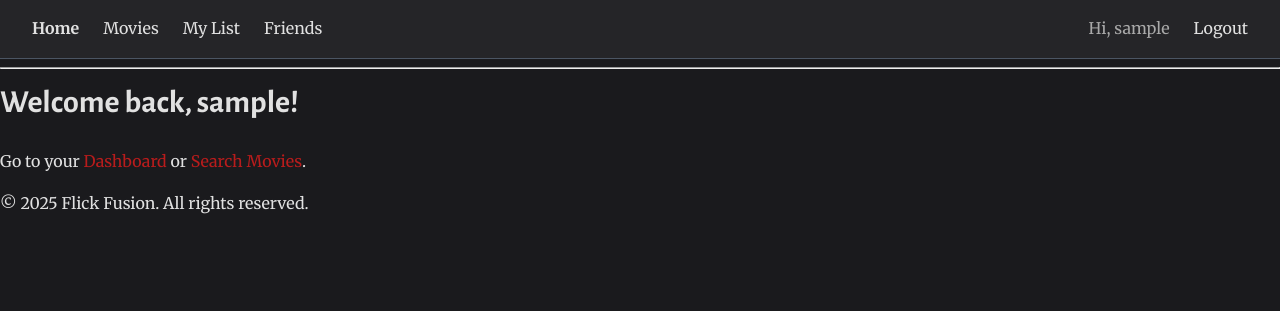
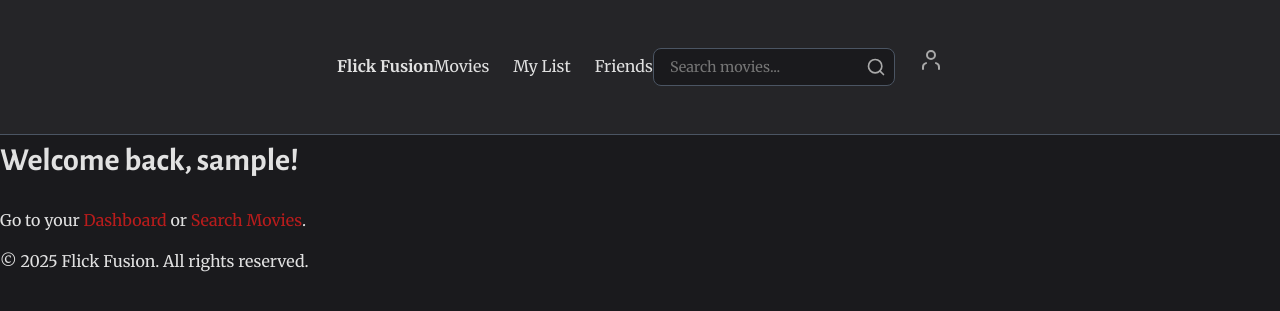
Before and after one commit to diegocardona11/Flick-Fusion-, a PHP site: page /index.php in a window 1280 px wide. Shown: the top 311 px of the page. Run offline with PHP 8.4, Linux system fonts and the light colour scheme; the visitor is signed in with stand-in values (Sample User, id 1).

Commit message:
Refactor header and footer structure, enhance navbar functionality, and implement user dropdown menu with search feature.

```diff
--- a/public/css/styles.css
+++ b/public/css/styles.css
@@ -82,6 +82,7 @@
  /* ---- 3. Component Styles ---- */
  /* This section includes styles for common components used across the site. */
 
+/* Header & Navigation */
  header {
     background-color: var(--surface-dark);
     padding: 1rem 2rem;
@@ -106,9 +107,121 @@
  }
 
  header span {
-    margin-left: auto; /* Pushes user info to the right */
+    margin-left: auto;
     color: var(--text-secondary);
  }
+
+.header-content {
+    display: flex;
+    align-items: center;
+    justify-content: space-between;
+}
+
+.main-nav {
+    display: flex;
+    gap: 1.5rem;
+ }
+
+ .header-actions {
+    display: flex;
+    gap: 1.5rem;
+ }
+
+ /* Header Search Bar */
+ .header-search {
+    display: flex;
+    align-items: center;
+    background-color: var(--bg-dark);
+    border: 1px solid var(--border-color);
+    border-radius: var(--border-radius);
+    overflow: hidden;
+ }
+
+ .search-input {
+    background: none;
+    border: none;
+    color: var(--text-light);
+    padding: 0.5rem 1rem;
+    font-size: 0.9rem;
+    font-family: var(--font-body);
+}
+
+.search-input:focus {
+    outline: none;
+}
+
+.search-button {
+    background: none;
+    border: none;
+    cursor: pointer;
+    padding: 0.5rem;
+    color: var(--text-secondary);
+    display: flex;
+}
+
+.search-button:hover {
+    color: var(--text-light);
+}
+
+/* User Dropdown Menu */
+.user-menu {
+    position: relative;
+}
+
+.user-menu-trigger {
+    background: transparent;
+    border: none;
+    cursor: pointer;
+    padding: 0;
+    color: var(--text-secondary);
+    border-radius: 50%;
+    display: flex;
+}
+
+.user-menu-trigger:hover {
+    color: var(--text-light);
+}
+
+.user-menu-dropdown {
+    display: none; /* Hidden by default */
+    position: absolute;
+    top: 150%;
+    right: 0;
+    background-color: var(--surface-dark);
+    border: 1px solid var(--border-color);
+    border-radius: var(--border-radius);
+    min-width: 200px;
+    box-shadow: 0 8px 16px rgba(0,0,0,0.3);
+    z-index: 100;
+}
+
+.user-menu-dropdown.is-open {
+    display: block; /* Show when open */
+}
+
+.dropdown-header {
+    padding: 1rem;
+    border-bottom: 1px solid var(--border-color);
+    color: var(--text-secondary);
+    font-size: 0.9rem;
+}
+
+.user-menu-dropdown a {
+    color: var(--text-light);
+    padding: 0.75rem 1rem;
+    display: block;
+    font-weight: bold;
+    font-size: 0.9rem;
+}
+
+.user-menu-dropdown a:hover {
+    background-color: rgba(255, 255, 255, 0.05);
+    text-decoration: none;
+}
+
+.user-menu-dropdown .logout-link {
+    color: var(--accent-primary);
+}
 
 
 
--- a/public/partials/footer.php
+++ b/public/partials/footer.php
@@ -5,6 +5,6 @@
 <footer>
     <p>&copy; <?php echo date("Y"); ?> Flick Fusion. All rights reserved.</p>
 </footer>
-<script src="js/scripts.js"></script>
+<script src="/js/app.js?v=<?= filemtime(__DIR__ . '/../js/app.js') ?>"></script>
 </body>
 </html>
--- a/public/partials/header.php
+++ b/public/partials/header.php
@@ -10,25 +10,59 @@
 <html>
 <head>
   <meta charset="utf-8" />
+  <meta name="viewport" content="width=device-width, initial-scale=1">
   <title>Flick Fusion</title>
+
   <link rel="preconnect" href="https://fonts.googleapis.com">
   <link rel="preconnect" href="https://fonts.gstatic.com" crossorigin>
   <link href="https://fonts.googleapis.com/css2?family=Alegreya+Sans:wght@400;500;700&family=Merriweather:wght@400;700&display=swap" rel="stylesheet">
+
   <!-- Allows to see CSS changes without clearing cache -->
   <link rel="stylesheet" href="css/styles.css?v=<?= filemtime(__DIR__ . '/../css/styles.css') ?>">
 </head>
 <body>
-<header>
-  <a href="index.php"><strong>Home</strong></a>
+
+<header class="main-header">
+  <div class="header-content container">
+    <a href="index.php" class="logo"><strong>Flick Fusion</strong></a>
+
+    <nav class="main-nav">
       <a href="movies.php">Movies</a>
             <?php if (!empty($_SESSION['user_id'])): ?>
                 <a href="dashboard.php">My List</a>
                 <a href="friends.php">Friends</a>
-    <span>Hi, <?= htmlspecialchars($_SESSION['username'] ?? 'User') ?></span>
-    <a href="logout.php">Logout</a>
+            <?php endif; ?>
+    </nav>
+
+    <div class="header-actions">
+      <!-- Search Bar -->
+      <form action="movies.php" method="get" class="header-search">
+          <input type="text" name="q" placeholder="Search movies..." class="search-input">
+          <button type="submit" class="search-button">
+              <!-- Search Icon SVG -->
+              <svg xmlns="http://www.w3.org/2000/svg" width="20" height="20" viewBox="0 0 24 24" fill="none" stroke="currentColor" stroke-width="2" stroke-linecap="round" stroke-linejoin="round"><circle cx="11" cy="11" r="8"></circle><line x1="21" y1="21" x2="16.65" y2="16.65"></line></svg>
+          </button>
+      </form>
+
+      <!-- User Auth Section -->
+      <div class="user-auth">
+          <?php if (!empty($_SESSION['user_id'])): ?>
+            <div class="user-menu">
+              <button id="user-menu-btn" class="user-menu-trigger">
+                <!-- User Icon SVG -->
+                <svg xmlns="http://www.w3.org/2000/svg" width="24" height="24" viewBox="0 0 24 24" fill="none" stroke="currentColor" stroke-width="2" stroke-linecap="round" stroke-linejoin="round"><path d="M20 21v-2a4 4 0 0 0-3-3.87"></path><path d="M4 21v-2a4 4 0 0 1 3-3.87"></path><circle cx="12" cy="7" r="4"></circle></svg>
+              </button>
+              <div id="user-menu-dropdown" class="user-menu-dropdown">
+                <div class="dropdown-header">
+                  Signed in as <br><strong><?= htmlspecialchars($_SESSION['username'] ?? 'User') ?></strong>
+                </div>
+                <a href="profile.php">My Profile</a>
+                <a href="logout.php" class="logout-link">Logout</a>
+            </div>
+          </div>
           <?php else: ?>
-    <a href="login.php">Login</a>
-    <a href="register.php">Register</a>
+            <a href="login.php" class="button button-secondary">Login</a>
+            <a href="register.php" class="button button-primary">Register</a>
           <?php endif; ?>
+  </div>
 </header>
-<hr>
```
Also changed, not shown: public/js/app.js. Lines whose indentation alone changed are shown as unchanged.
